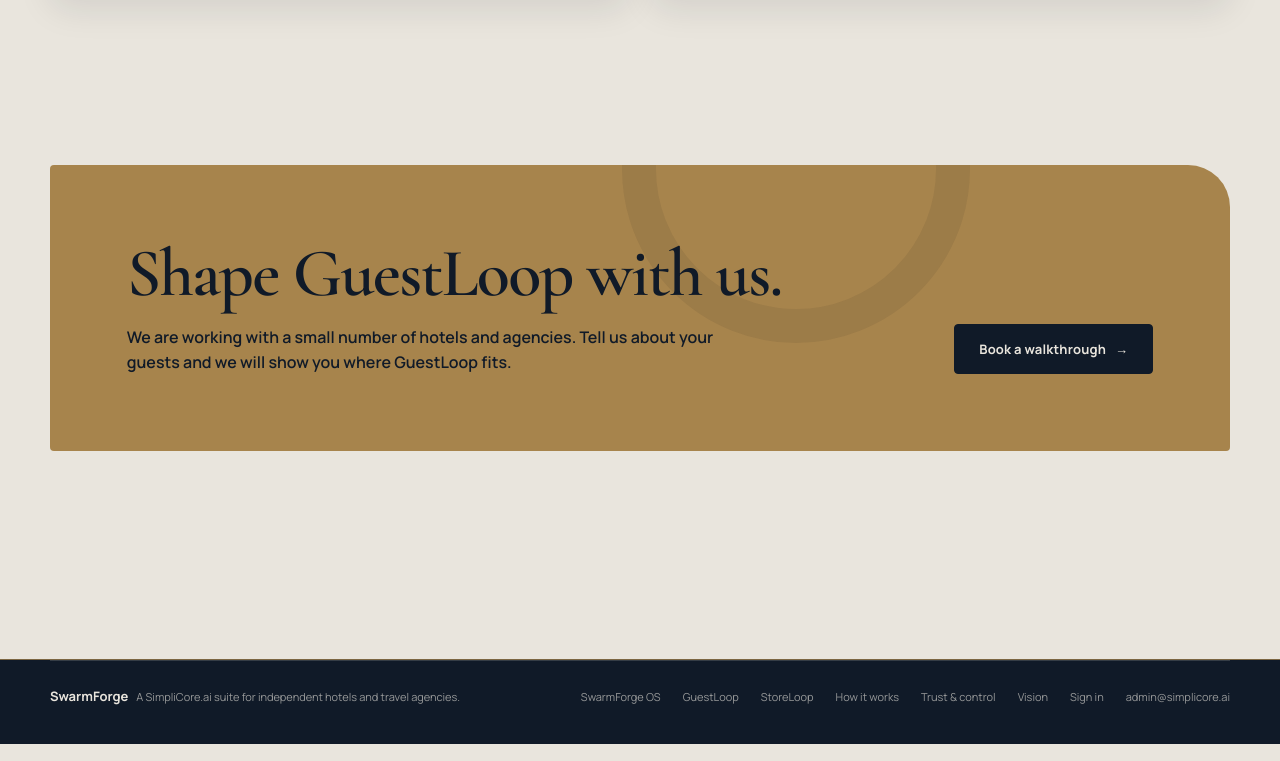
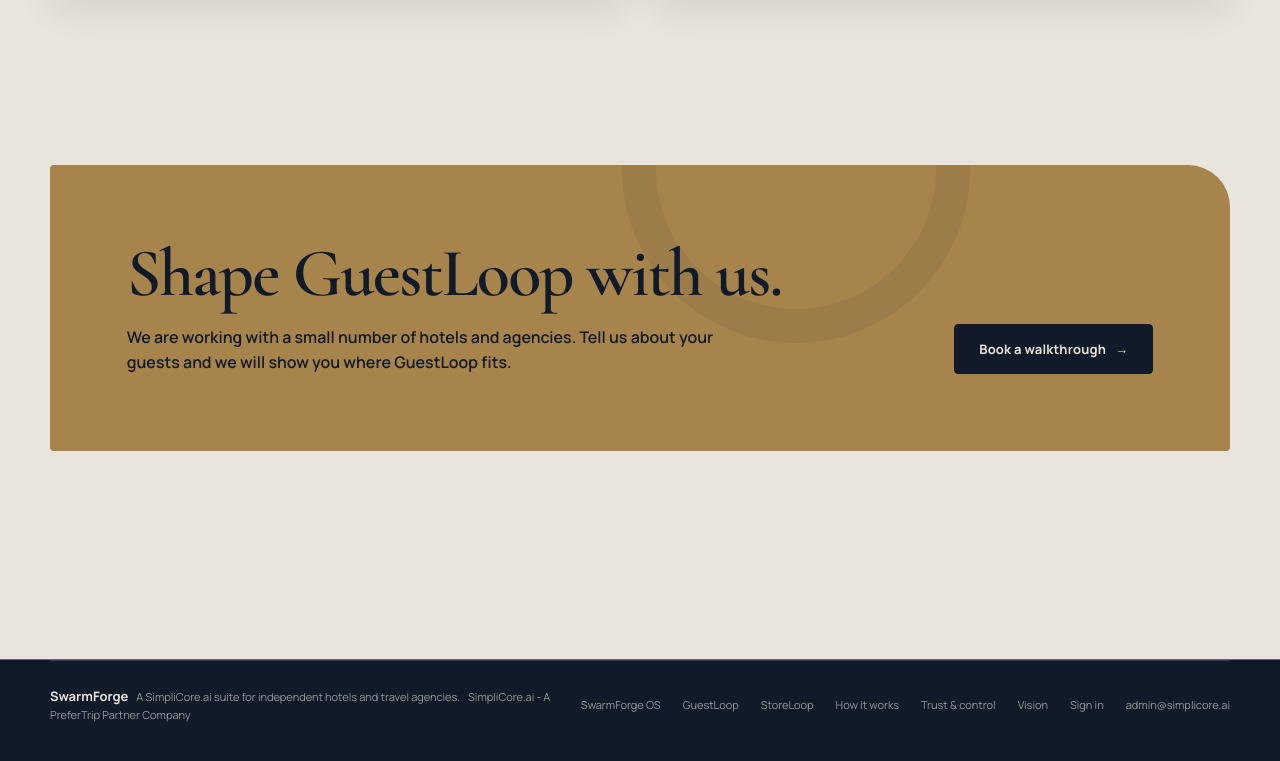
Before and after one commit to SimpliCoreAI/SwarmForgeAI, a plain HTML site: page public/guestloop.html in a window 1280 px wide. Shown: the part 3592-4353 px from the top of the page. Drawn offline with nearby package versions, Linux system fonts and the light colour scheme.

Commit message:
Footer: SimpliCore.ai is a PreferTrip partner company.

```diff
--- a/public/guestloop.html
+++ b/public/guestloop.html
@@ -784,7 +784,7 @@
 
   <footer>
     <div class="wrap footer-base">
-      <div class="footer-mark"><strong>SwarmForge</strong><span>A SimpliCore.ai suite for independent hotels and travel agencies.</span></div>
+      <div class="footer-mark"><strong>SwarmForge</strong><span>A SimpliCore.ai suite for independent hotels and travel agencies.</span><span>SimpliCore.ai - A PreferTrip Partner Company</span></div>
       <div class="footer-links">
         <a href="/#suite">SwarmForge OS</a>
         <a href="/guestloop">GuestLoop</a>
```
Also changed, not shown: public/blog/agent-booking-channel.html (+1 -1 lines), public/blog/ai-desk.html (+1 -1 lines), public/blog/index.html (+1 -1 lines), public/blog/trust-layer.html (+1 -1 lines), public/index.html (+1 -1 lines), public/storeloop.html (+1 -1 lines).
